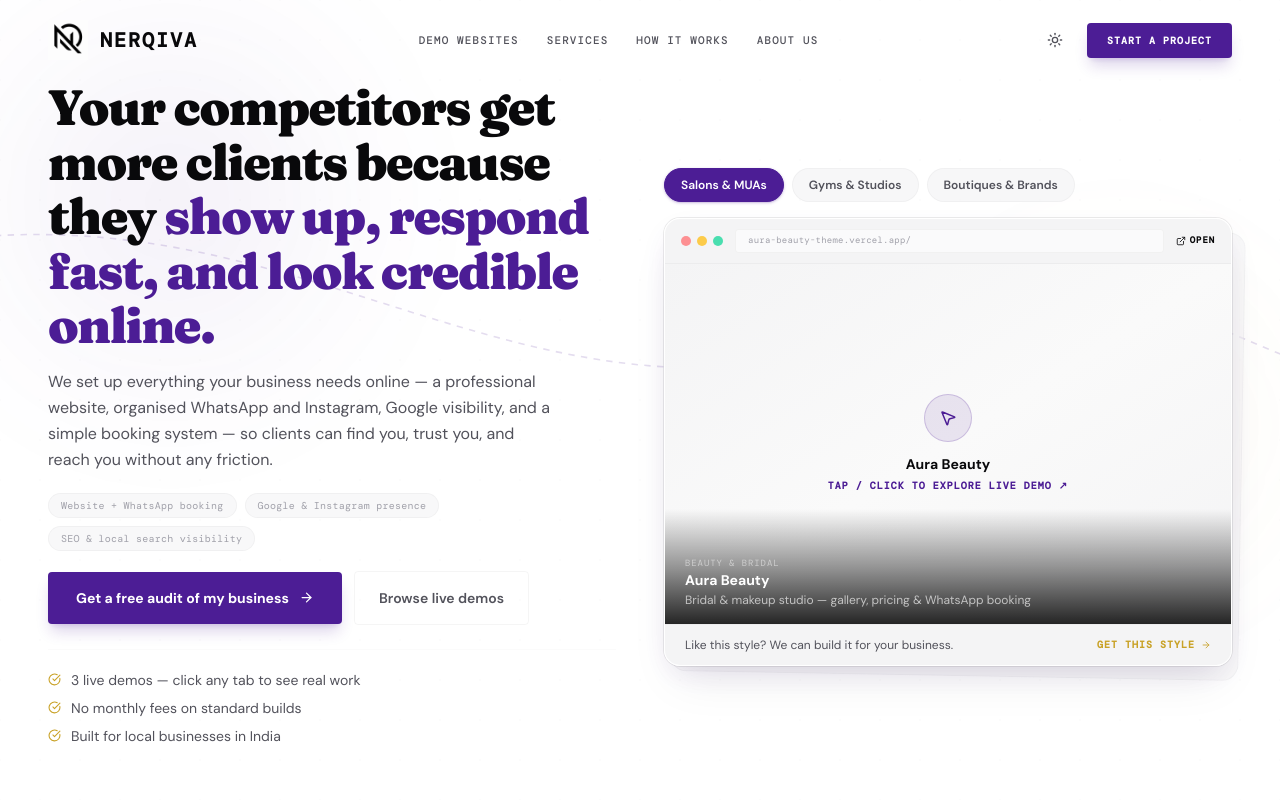
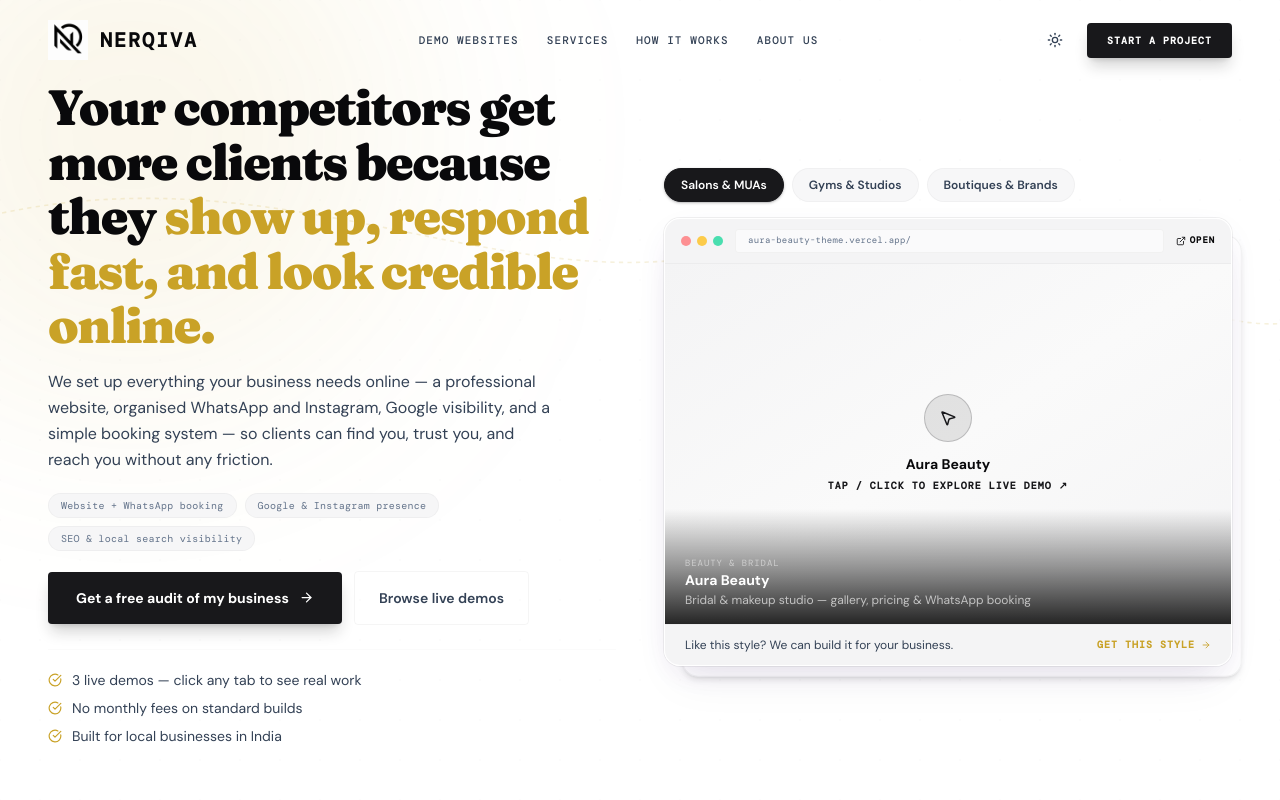
Before and after one commit to dipexplorer/nerqiva-agency-site, a Next.js app: page / in a window 1280 px wide. Shown: the top 800 px of the page. Built offline with nearby package versions, Linux system fonts and the light colour scheme.

Commit message:
style(hero): refine background atmosphere, restore golden headline accents and add stacked card depth

```diff
--- a/src/app/globals.css
+++ b/src/app/globals.css
@@ -16,18 +16,18 @@
 
   /* ── Typography ─────────────────────────────────────────── */
   --text-primary:  #09090B;   /* Deep obsidian ink                         */
-  --text-secondary:#52525B;   /* Zinc gray — 5.7:1 on white, WCAG AA       */
-  --text-tertiary: #A1A1AA;   /* Quiet labels                              */
+  --text-secondary:#334155;   /* Slate 700 — 7:1 on white, WCAG AAA        */
+  --text-tertiary: #64748B;   /* Slate 500 — clear label contrast          */
   --text-inverted: #FFFFFF;
 
-  /* ── Accent: Deep Indigo + Muted Luxury Gold ─────── */
-  --accent:        #4C1D95;   /* Deep Indigo for primary buttons, active tabs & highlights */
-  --accent-mid:    #5B21B6;   /* Hover state */
-  --accent-light:  #7C3AED;   /* Light indigo */
-  --accent-gold:   #C9A227;   /* Muted luxury gold for icons & secondary highlights */
+  /* ── Accent: Architectural Obsidian + Muted Luxury Gold ─────── */
+  --accent:        #18181B;   /* Architectural obsidian for CTAs & tabs    */
+  --accent-mid:    #27272A;   /* Hover state                               */
+  --accent-light:  #3F3F46;   /* Light obsidian                            */
+  --accent-gold:   #C9A227;   /* Rich muted gold for headline & highlights */
   --accent-gold-light: #D9B338;
-  --accent-glow:      rgba(76, 29, 149, 0.12);
-  --accent-glow-soft: rgba(76, 29, 149, 0.04);
+  --accent-glow:      rgba(201, 162, 39, 0.12);
+  --accent-glow-soft: rgba(201, 162, 39, 0.04);
 
   /* ── Borders ─────────────────────────────────────────────── */
   --border:      rgba(9, 9, 11, 0.08);
--- a/src/components/Hero.tsx
+++ b/src/components/Hero.tsx
@@ -58,42 +58,36 @@ export default function Hero() {
 
   return (
     <section className="relative w-full bg-transparent overflow-hidden border-b border-border/20">
-
-      {/* ── Background Layer: Max 2 Soft Atmospheric Orbs (45% Opacity Cut) ── */}
-      <div aria-hidden className="absolute inset-0 pointer-events-none overflow-hidden z-0">
-        {/* Orb 1: Soft Indigo behind left headline area */}
+      {/* ── Background Atmosphere & Noise Reduction ────────────────────── */}
+      {/* Halo 1 (Top Left): Soft ambient glow */}
       <div
-          className="absolute -top-12 -left-20 w-[500px] h-[500px] rounded-full"
-          style={{
-            background: "radial-gradient(circle, rgba(76, 29, 149, 0.07) 0%, rgba(76, 29, 149, 0) 70%)",
-            filter: "blur(60px)",
-          }}
+        aria-hidden="true"
+        className="absolute -top-32 -left-32 w-[520px] h-[520px] rounded-full bg-[#C9A227]/10 blur-[130px] pointer-events-none z-0"
       />
 
-        {/* Orb 2: Soft Muted Gold behind right demo showcase area */}
+      {/* Halo 2 (Right/Demo area): Soft luxury gold ambient glow */}
       <div
-          className="absolute top-1/4 -right-16 w-[450px] h-[450px] rounded-full"
-          style={{
-            background: "radial-gradient(circle, rgba(201, 162, 39, 0.05) 0%, rgba(201, 162, 39, 0) 70%)",
-            filter: "blur(50px)",
-          }}
+        aria-hidden="true"
+        className="absolute top-1/2 -right-24 -translate-y-1/2 w-[480px] h-[480px] rounded-full bg-[#4C1D95]/08 blur-[120px] pointer-events-none z-0"
       />
 
-        {/* Single subtle swooping line accent (15% opacity) */}
+      {/* Single lightweight SVG curved swooping vector line */}
       <svg
-          className="absolute top-10 left-0 w-full h-full opacity-15"
+        aria-hidden="true"
+        className="absolute inset-0 w-full h-full pointer-events-none z-0 overflow-visible opacity-70"
         viewBox="0 0 1200 600"
         fill="none"
         xmlns="http://www.w3.org/2000/svg"
       >
         <path
-            d="M -100 120 C 300 40, 500 350, 900 180 C 1050 110, 1150 220, 1300 250"
-            stroke="#4C1D95"
+          d="M -60,140 C 260,40 480,230 720,150 C 960,70 1120,290 1260,210"
+          stroke="#C9A227"
           strokeWidth="1.5"
-            strokeDasharray="6 6"
+          strokeOpacity="0.22"
+          strokeDasharray="4 4"
+          fill="none"
         />
       </svg>
-      </div>
 
       <div className="section-container relative z-10 w-full pt-16 pb-10 lg:pt-20 lg:pb-14">
 
@@ -103,7 +97,7 @@ export default function Hero() {
           {/* ── Left column ─────────────────────────────────────────── */}
           <div className="lg:col-span-6 flex flex-col">
 
-            {/* Headline */}
+            {/* Headline — responsive font size scaling for 320px–1440px viewports */}
             <h1
               className="animate-fade-in-up font-display font-black text-text-primary text-2xl sm:text-4xl lg:text-[3.1rem] leading-[1.15] sm:leading-[1.1] tracking-tight mb-4"
               style={{
@@ -112,12 +106,12 @@ export default function Hero() {
               }}
             >
               Your competitors get more clients because they{" "}
-              <em className="not-italic text-accent">
+              <em className="not-italic text-accent-gold">
                 show up, respond fast, and look credible online.
               </em>
             </h1>
 
-            {/* Subheadline paragraph */}
+            {/* Subheadline — Slate 700 WCAG AAA contrast */}
             <p
               className="animate-fade-in-up text-text-secondary text-sm md:text-base leading-relaxed max-w-lg mb-5"
               style={{ animationDelay: "120ms", animationFillMode: "both" }}
@@ -125,7 +119,7 @@ export default function Hero() {
               We set up everything your business needs online — a professional website, organised WhatsApp and Instagram, Google visibility, and a simple booking system — so clients can find you, trust you, and reach you without any friction.
             </p>
 
-            {/* Service pills */}
+            {/* Top services pills */}
             <div
               className="animate-fade-in-up flex flex-wrap gap-2 mb-5"
               style={{ animationDelay: "200ms", animationFillMode: "both" }}
@@ -133,14 +127,14 @@ export default function Hero() {
               {TOP_SERVICES.map((item) => (
                 <span
                   key={item}
-                  className="font-mono text-[10px] text-text-tertiary bg-bg-secondary/60 border border-border/40 px-3 py-1 rounded-full tracking-wide"
+                  className="font-mono text-[10px] text-text-tertiary bg-bg-secondary/80 border border-border/40 px-3 py-1 rounded-full tracking-wide"
                 >
                   {item}
                 </span>
               ))}
             </div>
 
-            {/* Primary CTA Buttons */}
+            {/* Primary & Secondary CTA */}
             <div
               className="animate-fade-in-up flex flex-col sm:flex-row items-stretch sm:items-center gap-3 mb-6"
               style={{ animationDelay: "270ms", animationFillMode: "both" }}
@@ -170,7 +164,7 @@ export default function Hero() {
             >
               {TRUST_SIGNALS.map(({ text }) => (
                 <div key={text} className="flex items-center gap-2.5">
-                  <CheckCircle size={13} className="shrink-0 text-accent-gold" />
+                  <CheckCircle size={14} className="shrink-0 text-accent-gold" />
                   <span className="text-text-secondary text-sm">{text}</span>
                 </div>
               ))}
@@ -180,7 +174,7 @@ export default function Hero() {
           {/* ── Right column: Demo showcase ──────────────────────────── */}
           <div className="lg:col-span-6 w-full flex flex-col gap-4 lg:pt-2 relative">
 
-            {/* Tabs (Image 4 Clean Tab Styling) */}
+            {/* Tabs */}
             <div className="flex gap-2 flex-wrap">
               {DEMO_SHOWCASES.map((d) => (
                 <button
@@ -197,16 +191,15 @@ export default function Hero() {
               ))}
             </div>
 
-            {/* Showcase Wrapper with Stacked Depth (Image 3 Card Depth) */}
+            {/* Showcase Wrapper with Stacked Card Depth */}
             <div className="relative w-full">
-
-              {/* Stacked background card peeking behind (Image 3 depth effect) */}
+              {/* Image 3 Stacked card depth backplate (subtle tilted second card behind main window) */}
               <div
-                aria-hidden
-                className="absolute inset-0 bg-bg-secondary/80 border border-border/40 rounded-2xl transform translate-x-2.5 translate-y-2.5 rotate-1 opacity-70 pointer-events-none z-0"
+                aria-hidden="true"
+                className="absolute inset-0 rounded-2xl bg-white/80 border border-border/60 shadow-md transform translate-x-3.5 translate-y-3.5 rotate-1.5 scale-[0.985] pointer-events-none z-0 hidden sm:block"
               />
 
-              {/* Primary Preview Card */}
+              {/* Preview Card */}
               <AnimatePresence mode="wait">
                 <motion.div
                   key={activeDemo}
@@ -216,7 +209,7 @@ export default function Hero() {
                   transition={{ duration: 0.22, ease: [0.16, 1, 0.3, 1] }}
                   className="relative z-10 glass-panel border border-border/40 overflow-hidden rounded-2xl backdrop-blur-xl"
                   style={{
-                    boxShadow: "0 0 0 1px rgba(9,9,11,0.08), 0 12px 32px -8px rgba(76,29,149,0.12), 0 24px 48px -12px rgba(0,0,0,0.08)"
+                    boxShadow: "0 0 0 1px rgba(9,9,11,0.06), 0 12px 36px -10px rgba(76,29,149,0.12), 0 24px 48px -12px rgba(0,0,0,0.06)"
                   }}
                 >
                 {/* Browser chrome */}
@@ -243,13 +236,15 @@ export default function Hero() {
                   </a>
                 </div>
 
-                  {/* Showcase Screen */}
+                {/* FIX 2: iframe fully visible by default — no dark scrim on load.
+                    Scroll affordance only appears on hover as a small corner badge. */}
                 <div
                   className="relative w-full overflow-hidden bg-bg-secondary"
                   style={{ height: "360px" }}
                   onMouseEnter={() => setHoveringDemo(true)}
                   onMouseLeave={() => setHoveringDemo(false)}
                 >
+                  {/* Defer loading iframe until user interacts or on desktop hover */}
                   {interacting === activeDemo || hoveringDemo ? (
                     <iframe
                       key={activeDemo}
@@ -278,7 +273,7 @@ export default function Hero() {
                     </div>
                   )}
 
-                    {/* Hover-only scroll badge */}
+                  {/* Hover-only scroll badge (top-right corner, small) */}
                   {interacting !== activeDemo && hoveringDemo && (
                     <AnimatePresence>
                       <motion.button
@@ -305,7 +300,7 @@ export default function Hero() {
                     </button>
                   )}
 
-                    {/* Bottom caption overlay */}
+                  {/* Bottom caption — always visible, no dark scrim on top of iframe */}
                   <div className="absolute bottom-0 left-0 right-0 bg-linear-to-t from-black/85 via-black/40 to-transparent pt-12 pb-4 px-5 pointer-events-none z-10">
                     <span className="font-mono text-[9px] text-white/50 uppercase tracking-widest block mb-0.5">
                       {demo.tag}
```
Lines whose indentation alone changed are shown as unchanged.
